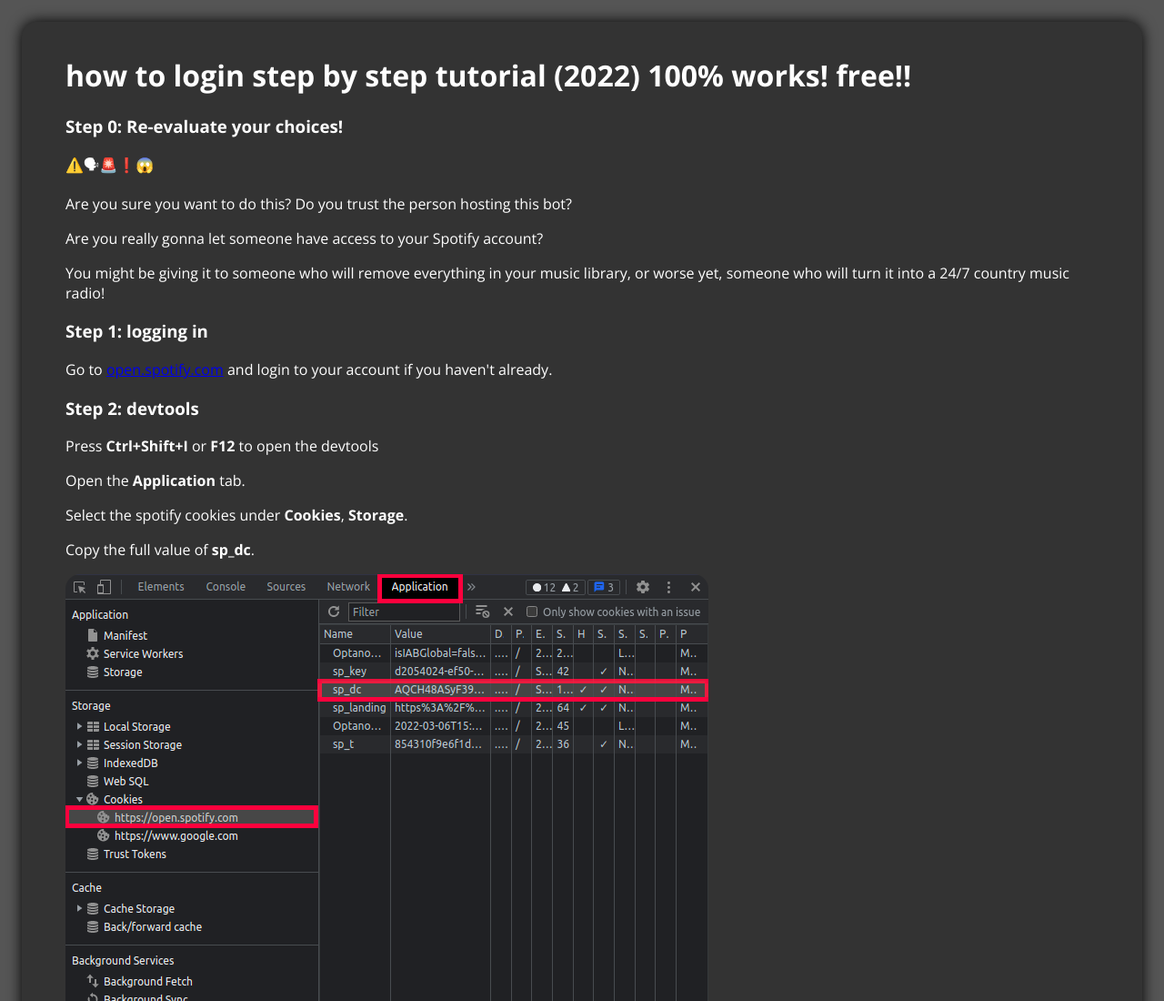
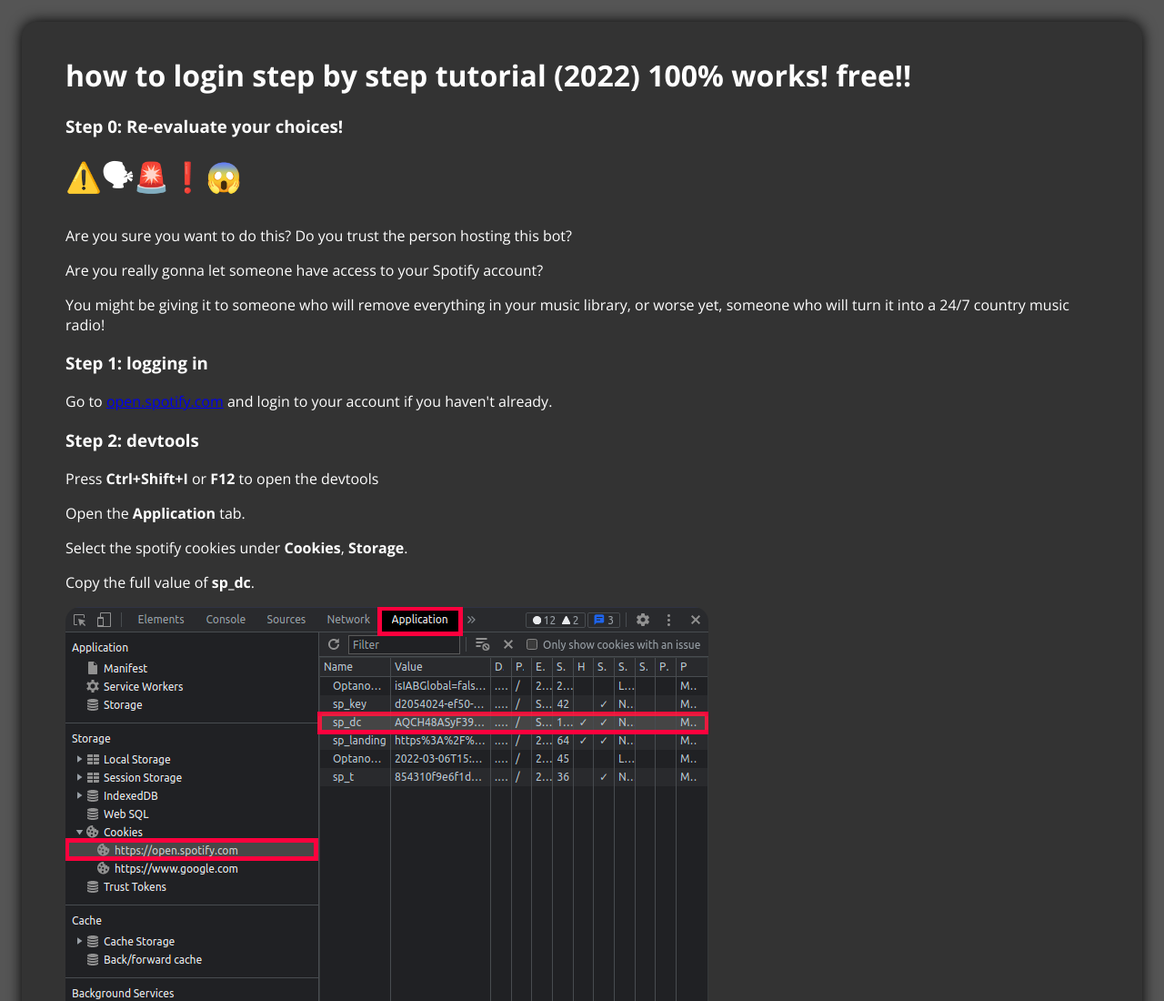
Before and after one commit to m4cey/remote-spotify, a website: page public/index.html in a window 1280 px wide. Shown: the top 1100 px of the page at 91% size. Drawn offline with nearby package versions, Linux system fonts and the light colour scheme.

Commit message:
guide again

```diff
--- a/public/index.html
+++ b/public/index.html
@@ -18,7 +18,7 @@
   <div class='container'>
     <h1>how to login step by step tutorial (2022) 100% works! free!!</h1>
     <h3>Step 0: Re-evaluate your choices!</h3>
-    <p> ⚠️🗣🚨❗😱</p>
+    <h1> ⚠️🗣🚨❗😱</h1>
     <p> Are you sure you want to do this? Do you trust the person hosting this bot?</p>
     <p> Are you really gonna let someone have access to your Spotify account? </p>
     <p> You might be giving it to someone who will remove everything in your music library, or worse yet, someone who will turn it into a  24/7 country music radio!</P>
```
